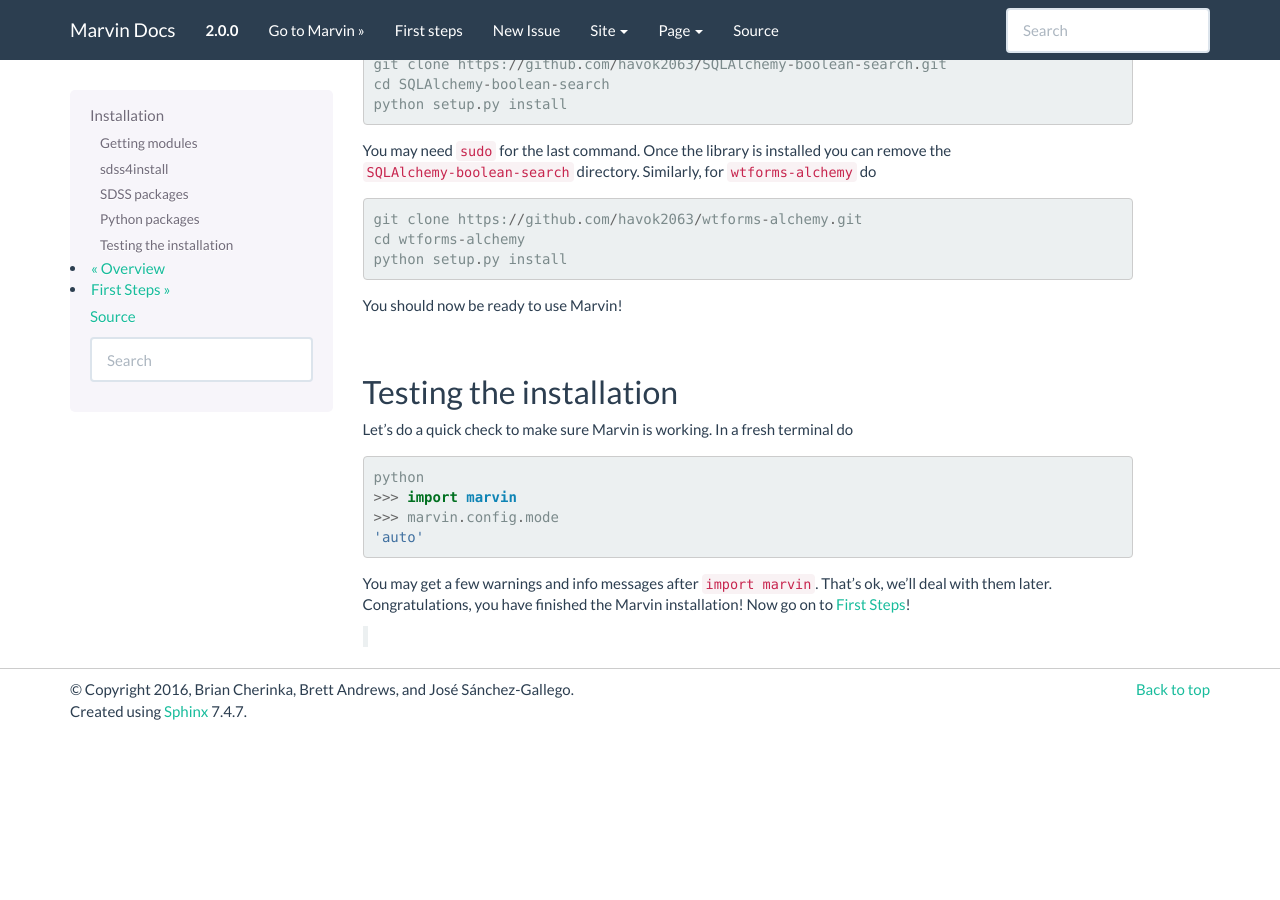
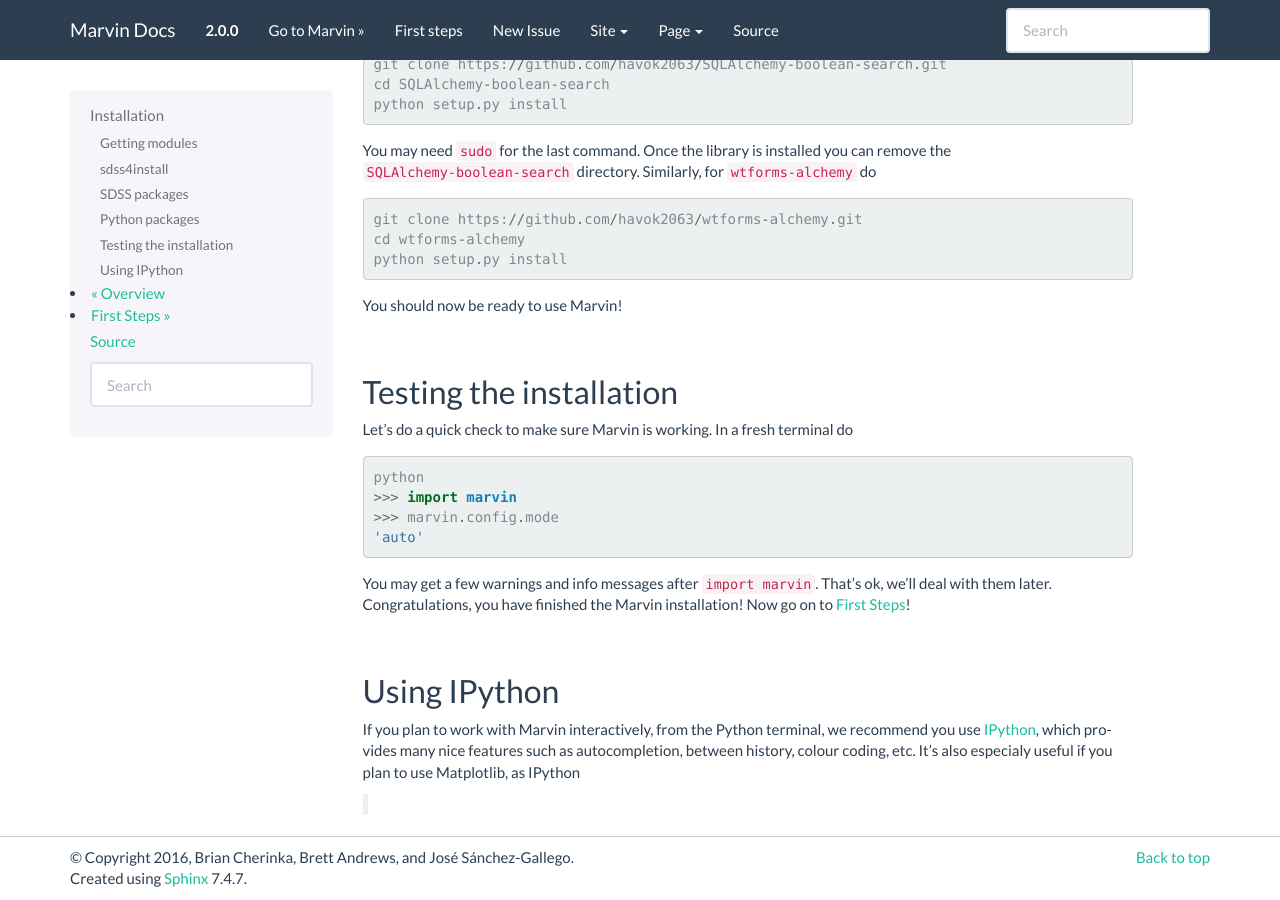
Before and after one commit to sdss/marvin, a Sphinx documentation site: the page built from docs/sphinx/installation.rst, in a window 1280 px wide and 900 px high, scrolled down 3438 px. Built offline with Sphinx 7.4.7, drawn with Linux system fonts in a browser that asks for light colours; pages that are not in the unit, such as notebooks, are missing from menus; before the commit the page ends 4171 px from its top, so only the background shows below that.

Commit message:
added details on installing ipython

```diff
--- a/docs/sphinx/installation.rst
+++ b/docs/sphinx/installation.rst
@@ -204,4 +204,15 @@
     'auto'
 
 You may get a few warnings and info messages after ``import marvin``. That's ok,
-we'll deal with them later. Congratulations, you have finished the Marvin installation!  Now go on to :ref:`marvin-first-steps`!
+we'll deal with them later. Congratulations, you have finished the Marvin installation!
+Now go on to :ref:`marvin-first-steps`!
+
+|
+
+Using IPython
+-------------
+
+If you plan to work with Marvin interactively, from the Python terminal, we recommend you use
+`IPython <https://ipython.org/>`_, which provides many nice features such as autocompletion,
+between history, colour coding, etc. It's also especialy useful if you plan to use Matplotlib,
+as IPython
```
